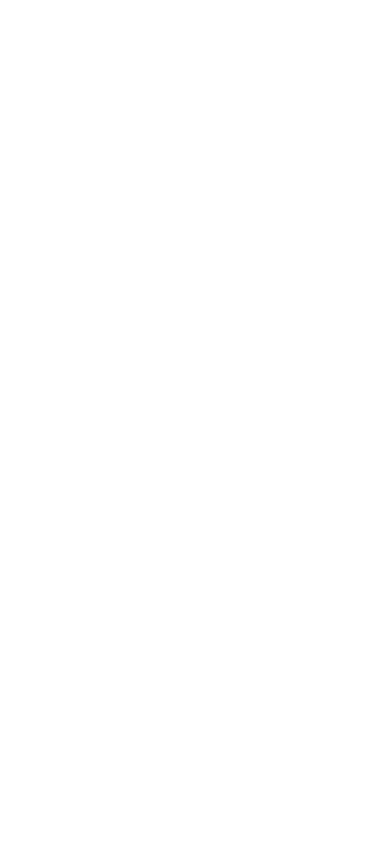
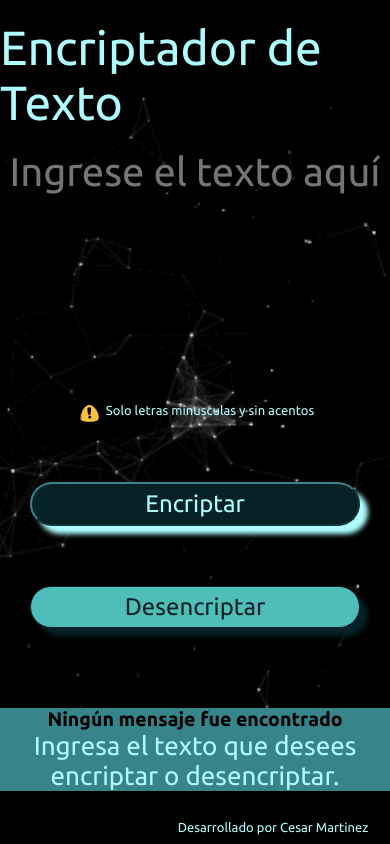
Before and after one commit to Hyoga1023/Challenge, a plain HTML site: page index.html in a window 390 px wide. Drawn offline with Linux system fonts and the light colour scheme.

Commit message:
Desarrollo terminado proyecto encriptación

```diff
--- /dev/null
+++ b/Style/style.css
@@ -0,0 +1,237 @@
+@import url('https://fonts.googleapis.com/css2?family=Ubuntu:ital,wght@0,300;0,400;0,500;0,700;1,300;1,400;1,500;1,700&display=swap');
+
+*{
+    margin: 0;
+    padding: 0;
+    box-sizing: border-box;
+}
+:root {
+    --fuente-Courier: "ubuntu";
+    --color-primario: #072227;
+    --color-secundario: #35858B;
+    --color-terciario: #4FBDBA;
+    --color-cuaternario: #AEFEFF;
+}
+html, body {
+    width: 100%;
+    height: 100%;
+    font-family: var(--fuente-Courier);
+    background: url('../Assets/6ef4.gif') no-repeat center center fixed;
+    background-size: cover;
+    margin: 0;
+    padding: 0;
+    overflow: hidden;
+    display: flex;
+    flex-direction: column;
+}
+body {
+    display: flex;
+    flex-direction: column;
+    min-height: 100vh;
+}
+
+
+.container {
+    display: flex;
+    height: 100%;
+    justify-content: space-between;
+    gap: 50px;
+}
+.panel-izquierdo {
+    flex: 1;
+    padding: 3%;
+    display: flex;
+    flex-direction: column;
+    background: none;
+}
+.panel-derecho {
+    width: 550px;
+    background-color: var(--color-secundario);
+    padding: 40px;
+    display: flex;
+    flex-direction: column;
+    justify-content: center;
+    align-items: center;
+    text-align: center;
+}
+.logo {
+    color: var(--color-cuaternario);
+    font-size: 3rem;
+    margin-bottom: 5%;
+    display: flex;
+    justify-content: center;
+    align-items: center;
+
+}
+textarea {
+    flex: 1;
+    width: 100%;
+    padding: 10px;
+    border: none;
+    resize: none;
+    background: none;
+    font-family: var(--fuente-Courier);
+    font-size: 2.5rem;
+    text-align: center;
+    display: flex;
+    align-items: center;
+    justify-content: center;
+    color: var(--color-terciario);
+
+}
+.exclamacion-y-mensaje{
+    margin-top: 1%;
+    display: flex;
+    justify-content: center;
+    color: var(--color-cuaternario);
+}
+
+.solo-letras-min{
+    display: flex;
+    justify-content: left;
+
+}
+.buttons {
+    margin-top: 1%;
+    display: flex;
+    justify-content: center;
+
+}
+button {
+    font-family: var(--fuente-Courier);
+    padding: 1.5% 7%;
+    margin: 30px;
+    border-color: var(--color-secundario);
+    box-shadow: 8px 8px 5px;
+    border-radius: 24px;
+    cursor: pointer;
+    font-size: 1.5rem;
+    width: 600;
+}
+button:hover{
+    font-family: var(--fuente-Courier);
+    padding: 1.5% 7%;
+    margin: 30px;
+    border-radius: 24px;
+    cursor: pointer;
+    font-size: 2rem;
+    background: none;
+    border-color: var(--color-secundario);
+}
+.encriptar {
+    background-color: var(--color-primario);
+    color: var(--color-cuaternario);
+
+}
+.desencriptar {
+    background-color: var(--color-terciario);
+    color: var(--color-primario);
+    border: 1px solid var(--color-primario);
+}
+.imagen{
+    width: 70%;
+}
+.oculto {
+    display: none;
+}
+
+img {
+    max-width: 100%;
+    height: auto;
+    margin-bottom: 20px;
+}
+#mensaje-encriptado p{
+    font-size: 2em;
+    color: var(--color-cuaternario);
+}
+
+.footer {
+    font-size: 2rem;
+    text-align: center;
+    color: var(--color-cuaternario);
+    padding: 10px;
+    background-color: #000000;
+    width: 100%;
+    margin-top: auto;
+    position: relative;
+    bottom: 0;
+    animation: slide 12.5s linear infinite;
+    display: inline-block;
+}
+
+@keyframes slide {
+    0% {
+        transform: translateX(100%);
+    }
+    100% {
+        transform: translateX(-100%);
+    }
+}
+
+@media (max-width: 1200px) {
+    .container {
+        flex-direction: column;
+    }
+
+    .panel-izquierdo, .panel-derecho {
+        width: auto;
+        font-size: small;
+    }
+    textarea{
+        width: auto;
+    }
+    .solo-letras-min{
+        font-size: small;
+    }
+    .imagen{
+        display: none;
+    }
+    .bottons{
+        margin: 0%;
+        flex-direction: row;
+    }
+    .copy-button-text{
+        font-size: medium;
+    }
+    .footer{
+        font-size: small;
+    }
+}
+
+@media (max-width: 768px) {
+    .container {
+        flex-direction: column;
+        display: flex;
+        justify-content: center;
+        padding: 5% 0% 5% 0%;
+        width: auto;
+
+    }
+    .solo-letras-min{
+        font-size: small;
+    }
+    .panel-izquierdo{
+        padding: 0%;
+        font-size: small;
+    }
+    .panel-derecho{
+        padding: 0%;
+        font-size: small;
+    }
+    .imagen{
+        display: none;
+    }
+    textarea{
+        padding: 0% 0% 25% 0%;
+    }
+    .buttons{
+        flex-direction: column;
+        gap: 0px;
+    }
+    .copy-button-text{
+        font-size: medium;
+    }
+    .footer{
+        font-size: small;
+    }
+}
--- a/index.html
+++ b/index.html
@@ -1,11 +1,35 @@
 <!DOCTYPE html>
-<html lang="en">
+<html lang="es">
 <head>
     <meta charset="UTF-8">
     <meta name="viewport" content="width=device-width, initial-scale=1.0">
-    <title>Document</title>
+    <link rel="stylesheet" href="Style/style.css">
+    <title>Encriptador de texto</title>
 </head>
 <body>
-
+    <div class="container">
+        <div class="panel-izquierdo">
+            <div class="logo">Encriptador de Texto</div>
+            <textarea placeholder="Ingrese el texto aquí" id="input-text"></textarea>
+            <div class="exclamacion-y-mensaje">
+                <img src="Assets/OIP.png" alt="Simbolo Exclamación">
+                <span class="solo-letras-min">Solo letras minusculas y sin acentos</span>
+            </div>
+            <div class="buttons">
+                <button class="encriptar">Encriptar</button>
+                <button class="desencriptar">Desencriptar</button>
+            </div>
+        </div>
+        <div class="panel-derecho">
+            <img class="imagen" src="Assets/Robot.png" alt="Robot Detective hayando pesquisas">
+            <div id="mensaje-encriptado">
+                <h2>Ningún mensaje fue encontrado</h2>
+                <p>Ingresa el texto que desees encriptar o desencriptar.</p>
+            </div>
+            <button class="copy-button-text" id="copy-button" style="display: none;">Copiar Texto Encriptado</button>
+        </div>
+    </div>
+    <footer class="footer">Desarrollado por Cesar Martinez</footer>
+    <script src="script.js"></script>
 </body>
 </html>
--- /dev/null
+++ b/script.js
@@ -0,0 +1,85 @@
+//Constantes que usare en el JavaScript
+document.addEventListener('DOMContentLoaded', function() {
+    const botonEncriptar = document.querySelector('.encriptar');
+    const botonDesencriptar = document.querySelector('.desencriptar');
+    const textoEntrada = document.getElementById('input-text');
+    const mensajeEncriptadoDiv = document.getElementById('mensaje-encriptado');
+    const botonCopiar = document.getElementById('copy-button');
+    const imagenRobot = document.querySelector('.imagen');
+
+    //reglas de encriptado
+    const llavesEncriptacion = {
+        'e': 'enter',
+        'i': 'imes',
+        'a': 'ai',
+        'o': 'ober',
+        'u': 'ufat'
+    };
+
+    const llavesDesencriptacion = {
+        'enter': 'e',
+        'imes': 'i',
+        'ai': 'a',
+        'ober': 'o',
+        'ufat': 'u'
+    };
+
+    //funcion de encriptar
+    function encriptarTexto(texto) {
+        return texto.replace(/[eioua]/g, function(match) {
+            return llavesEncriptacion[match];
+        });
+    }
+
+    //funcion de desencriptar
+    function desencriptarTexto(texto) {
+        return texto.replace(/enter|imes|ai|ober|ufat/g, function(match) {
+            return llavesDesencriptacion[match];
+        });
+    }
+
+        function mostrarMensaje(mensaje) {
+        mensajeEncriptadoDiv.innerHTML = `<p>${mensaje}</p>`;
+        botonCopiar.style.display = 'block';
+        imagenRobot.classList.add('oculto'); //Esta funcion me oculta la imagen del robot
+    }
+
+    function mostrarMensajeDefault() {
+        mensajeEncriptadoDiv.innerHTML = `<h2>Ningún mensaje fue encontrado</h2>
+                                          <p>Ingresa el texto que desees encriptar o desencriptar.</p>`;
+        botonCopiar.style.display = 'none';
+        imagenRobot.classList.remove('oculto');
+    }
+
+    //activa boton encriptar
+    botonEncriptar.addEventListener('click', function() {
+        let entrada = textoEntrada.value;
+        if (entrada) {
+            let textoEncriptado = encriptarTexto(entrada);
+            mostrarMensaje(textoEncriptado);
+        } else {
+            mostrarMensajeDefault();
+        }
+    });
+
+    //activa boton desencriptar
+    botonDesencriptar.addEventListener('click', function() {
+        let entrada = textoEntrada.value;
+        if (entrada) {
+            let textoDesencriptado = desencriptarTexto(entrada);
+            mostrarMensaje(textoDesencriptado);
+        } else {
+            mostrarMensajeDefault();
+        }
+    });
+
+    //activa boton copiar al portapapeles
+    botonCopiar.addEventListener('click', function() {
+        let textoEncriptado = mensajeEncriptadoDiv.innerText;
+        navigator.clipboard.writeText(textoEncriptado).then(function() {
+            alert('Texto copiado al portapapeles');
+        }).catch(function(err) {
+            console.error('Error al copiar el texto: ', err);
+        });
+    });
+});
```
Also changed, not shown: Assets/6ef4.gif (added), Assets/OIP.png (added), Assets/Robot.png (added), Assets/imgReadme.png (added), 1 other file.
